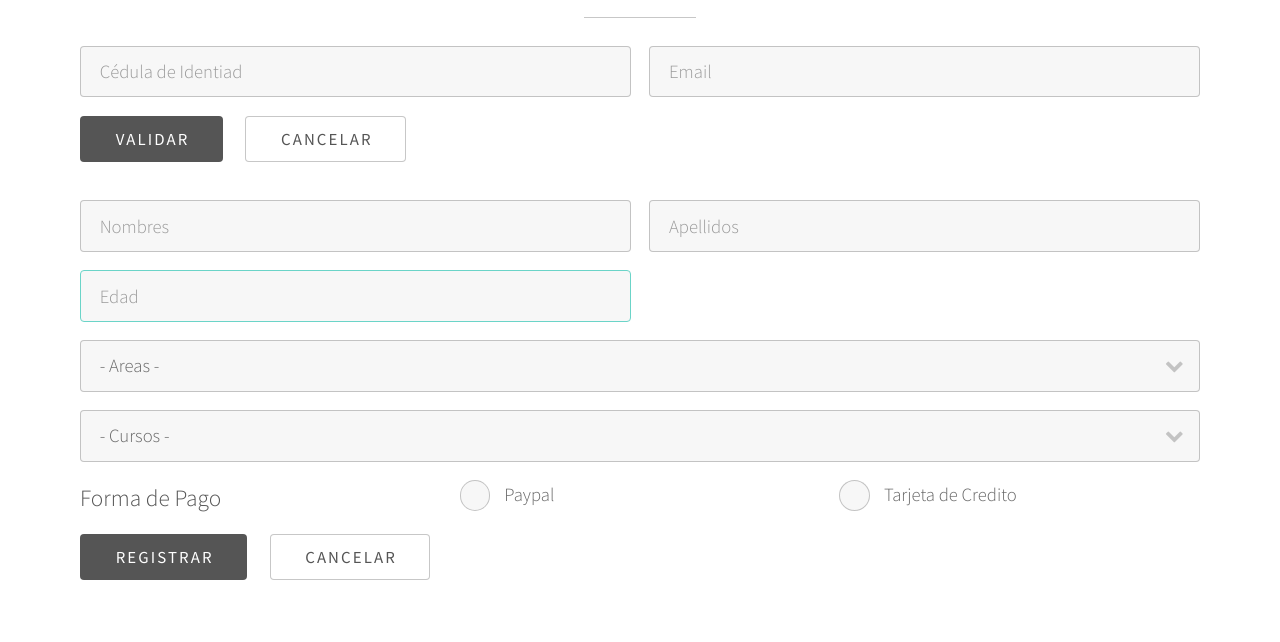
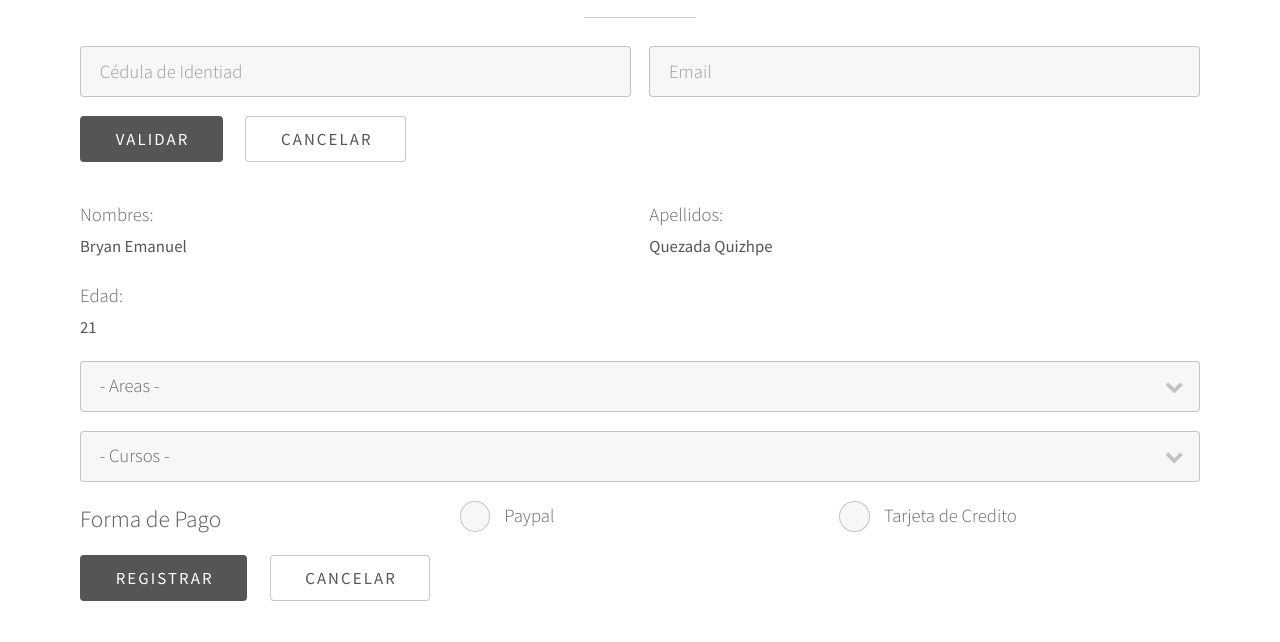
Before and after one commit to alexanders0/RegistroCursoOnline, a PHP site: page /FormularioNuevoEstudiante.html in a window 1280 px wide. Shown: the part 256-898 px from the top of the page. Run offline with PHP 8.4, Linux system fonts and the light colour scheme.

Commit message:
FormularioNuevoEstudiante
Cambio de input por label

```diff
--- a/Proyecto/GUI/FormularioNuevoEstudiante.html
+++ b/Proyecto/GUI/FormularioNuevoEstudiante.html
@@ -52,13 +52,16 @@
 						<form method="post" action="#">
 							<div class="row uniform 50%">
 								<div class="6u 12u$(xsmall)">
-									<input type="text" name="demo-name" id="demo-name" value="" placeholder="Nombres" />
+									Nombres:	<label for="demo-priority-normal">Bryan Emanuel</label>
+									<!-- <input type="text" name="demo-name" id="demo-name" value="" placeholder="Nombres" /> -->
 								</div>
 								<div class="6u 12u$(xsmall)">
-									<input type="text" name="demo-name" id="demo-name" value="" placeholder="Apellidos" />
+									Apellidos:	<label for="demo-priority-normal">Quezada Quizhpe</label>
+									<!-- <input type="text" name="demo-name" id="demo-name" value="" placeholder="Apellidos" /> -->
 								</div>
 								<div class="6u 12u$(xsmall)">
-									<input type="number" name="demo-edad" id="demo-edad" min="2" max="2" value="" placeholder="Edad" />
+									Edad:	<label for="demo-priority-normal">21</label>
+									<!-- <input type="text" name="demo-edad" id="demo-edad" onkeypress="return justNumbers(event);" maxlength="2" value="" placeholder="Edad" /> -->
 								</div>
 								<!-- <div class="6u 12u$(xsmall)">
 									<input type="password" name="demo-password" id="demo-password" value="" placeholder="Contraseña" />
--- a/Proyecto/GUI/assets/css/main.css
+++ b/Proyecto/GUI/assets/css/main.css
@@ -2044,7 +2044,7 @@
 		input[type="text"]:invalid,
 		input[type="password"]:invalid,
 		input[type="email"]:invalid,
-		input[type="number"],
+		input[type="number"]:invalid,
 		select:invalid,
 		textarea:invalid {
 			box-shadow: none;
@@ -2053,7 +2053,7 @@
 		input[type="text"]:focus,
 		input[type="password"]:focus,
 		input[type="email"]:focus,
-		input[type="number"],
+		input[type="number"]:focus,
 		select:focus,
 		textarea:focus {
 			border-color: #6bd4c8;
```
